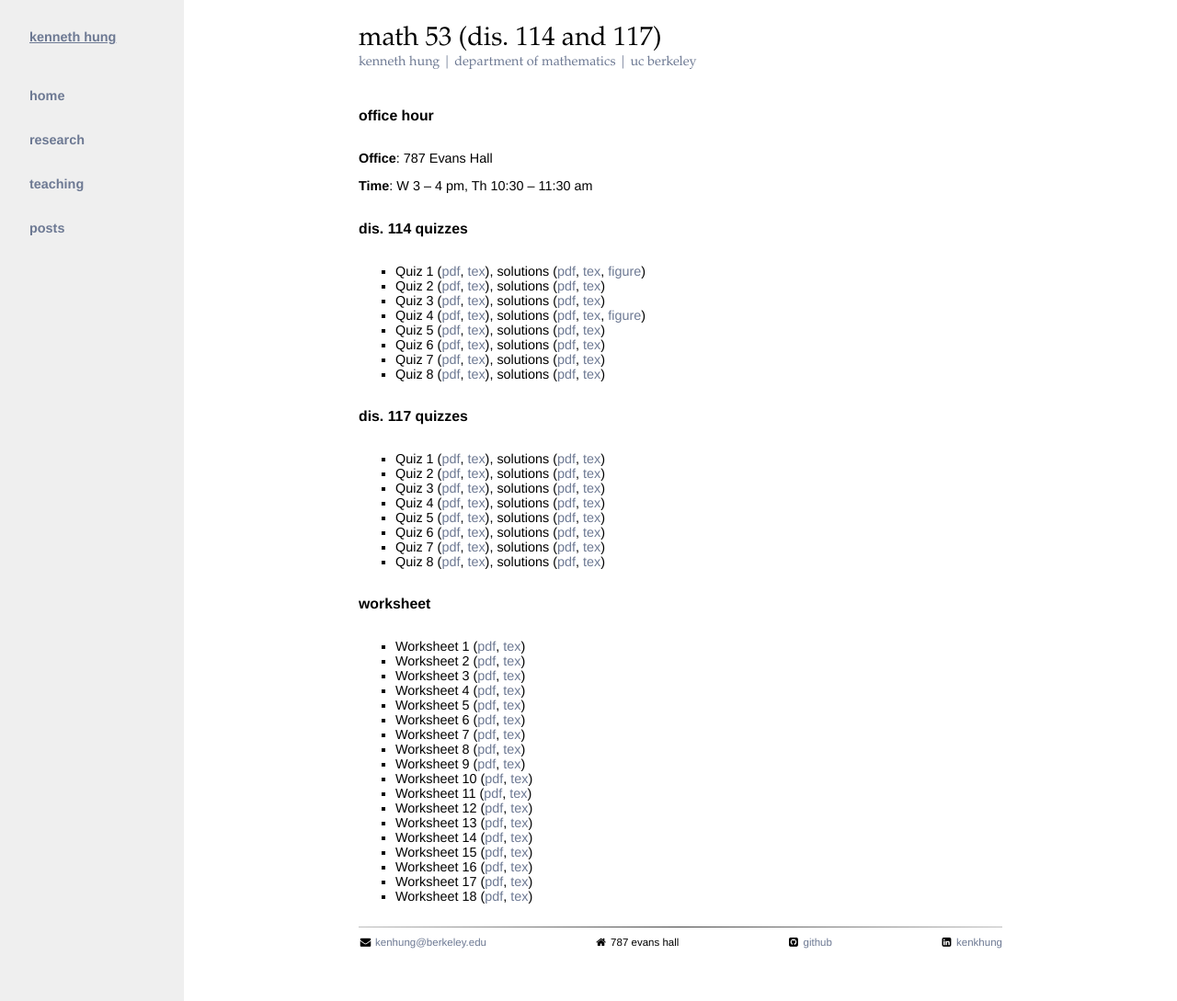
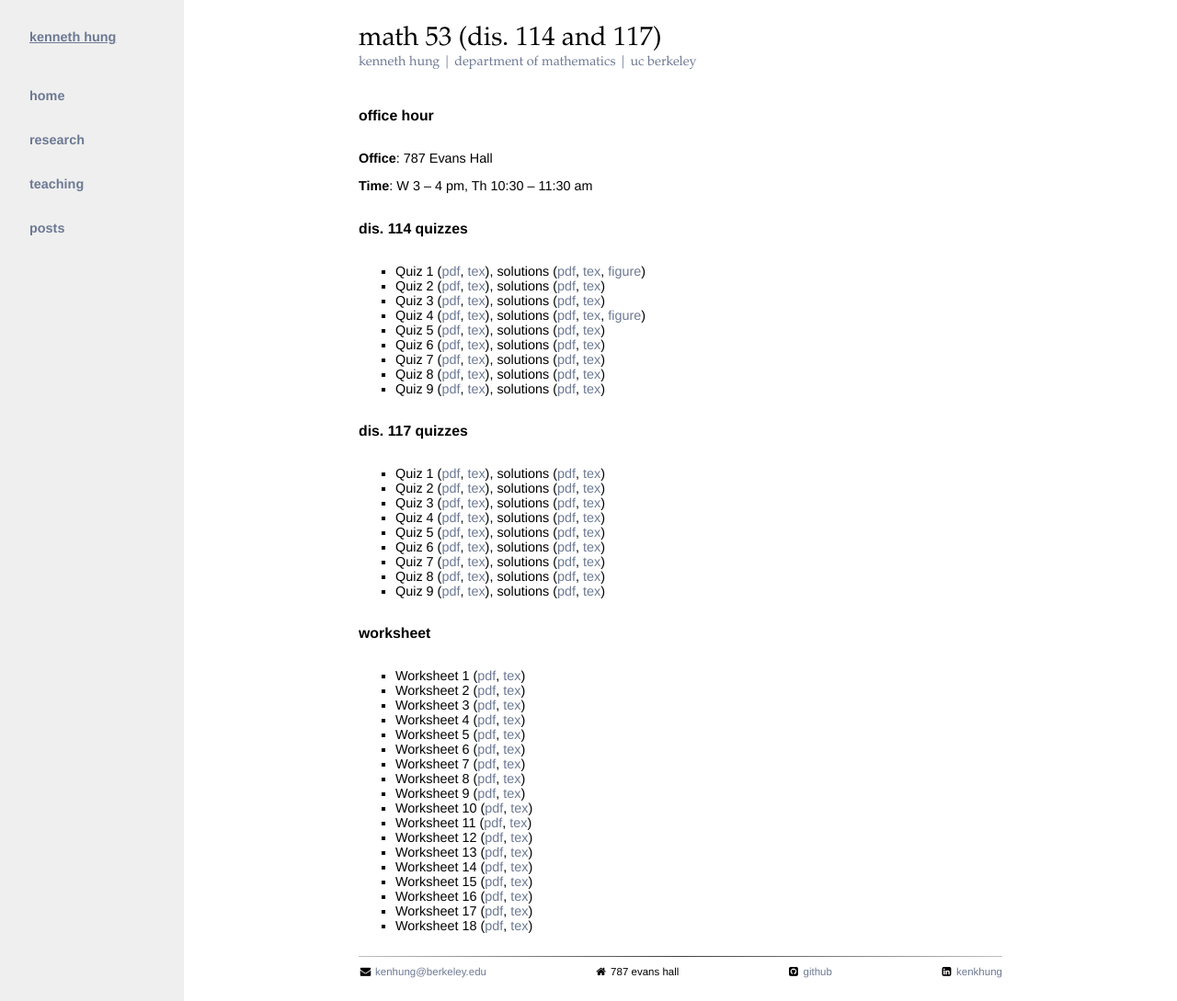
Before and after one commit to yiqunchen/kenhungkk.github.io, a Jekyll site: the page built from courses/math053/index.md, in a window 1280 px wide and 1089 px high. Shown: the whole window at 92% size. Built offline with Jekyll 4.4.1, drawn with Linux system fonts in a browser that asks for light colours; nearby versions of some CDN libraries.

Commit message:
quiz 09 for math053 added

```diff
--- a/courses/math053/index.md
+++ b/courses/math053/index.md
@@ -18,6 +18,7 @@ title: Math 53 (Dis. 114 and 117)
 - Quiz 6 ([pdf](quiz06dis114.pdf), [tex](quiz06dis114.tex)), solutions ([pdf](quiz06dis114sol.pdf), [tex](quiz06dis114.tex))
 - Quiz 7 ([pdf](quiz07dis114.pdf), [tex](quiz07dis114.tex)), solutions ([pdf](quiz07dis114sol.pdf), [tex](quiz07dis114.tex))
 - Quiz 8 ([pdf](quiz08dis114.pdf), [tex](quiz08dis114.tex)), solutions ([pdf](quiz08dis114sol.pdf), [tex](quiz08dis114.tex))
+- Quiz 9 ([pdf](quiz09dis114.pdf), [tex](quiz09dis114.tex)), solutions ([pdf](quiz09dis114sol.pdf), [tex](quiz09dis114.tex))
 
 # Dis. 117 Quizzes
 
@@ -29,6 +30,7 @@ title: Math 53 (Dis. 114 and 117)
 - Quiz 6 ([pdf](quiz06dis117.pdf), [tex](quiz06dis117.tex)), solutions ([pdf](quiz06dis117sol.pdf), [tex](quiz06dis117.tex))
 - Quiz 7 ([pdf](quiz07dis117.pdf), [tex](quiz07dis117.tex)), solutions ([pdf](quiz07dis117sol.pdf), [tex](quiz07dis117.tex))
 - Quiz 8 ([pdf](quiz08dis117.pdf), [tex](quiz08dis117.tex)), solutions ([pdf](quiz08dis117sol.pdf), [tex](quiz08dis117.tex))
+- Quiz 9 ([pdf](quiz09dis117.pdf), [tex](quiz09dis117.tex)), solutions ([pdf](quiz09dis117sol.pdf), [tex](quiz09dis117.tex))
 
 # Worksheet
 
--- a/default.css
+++ b/default.css
@@ -27,14 +27,14 @@ ul.navbar {
 ul.navbar li.header {
     color:              {{ page.color1 }};
     display:            block;
-    padding:            32px 0 32px 32px;
+    padding:            32px 32px 32px 32px;
+    text-decoration:    underline;
     text-transform:     lowercase;
-    text-decoration:    underline;
 }
 
 ul.navbar li a {
     display:            block;
-    padding:            16px 0 16px 32px;
+    padding:            16px 32px 16px 32px;
     text-decoration:    none;
     text-transform:     lowercase;
 }
```
Also changed, not shown: index.md (+1 -1 lines), 10 other files.
